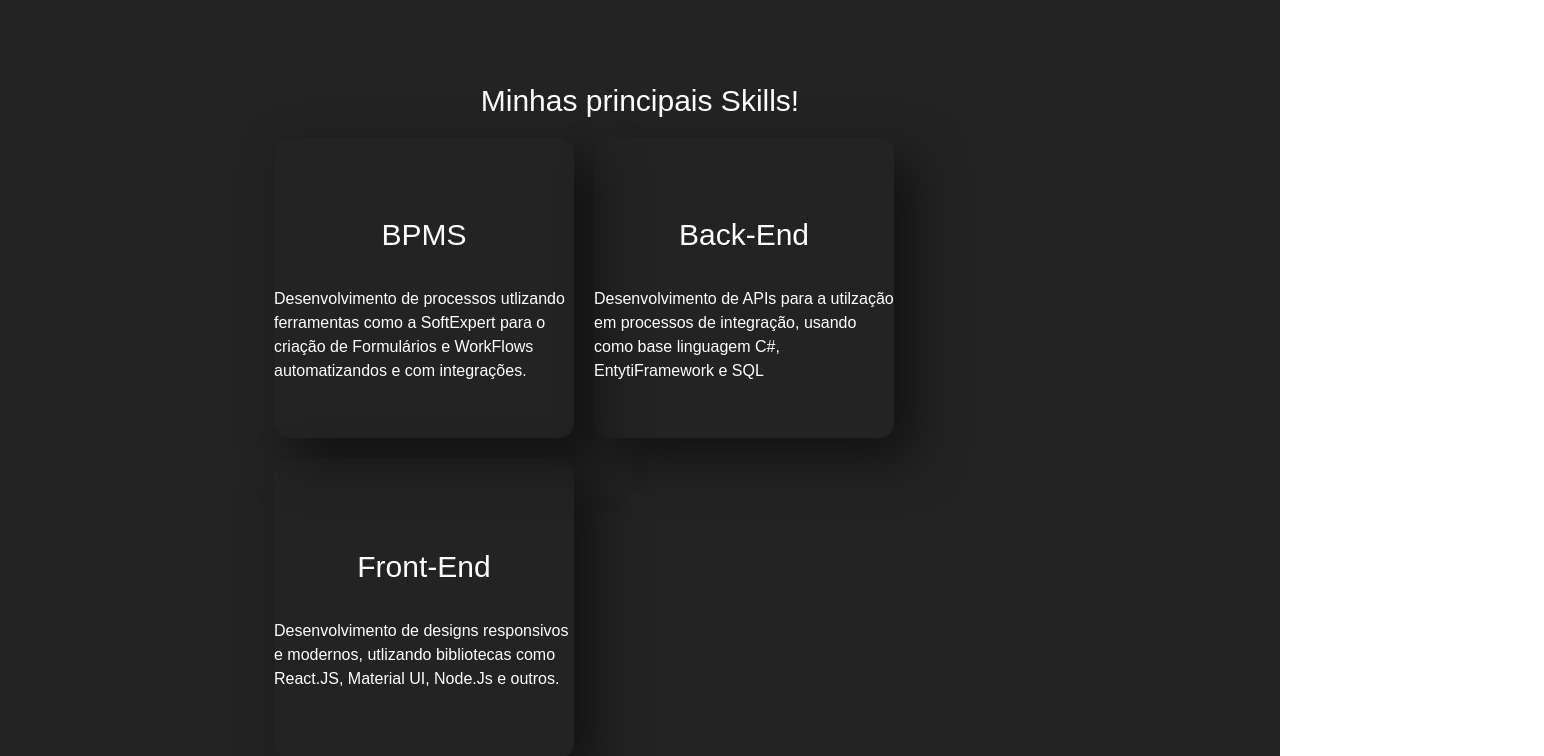
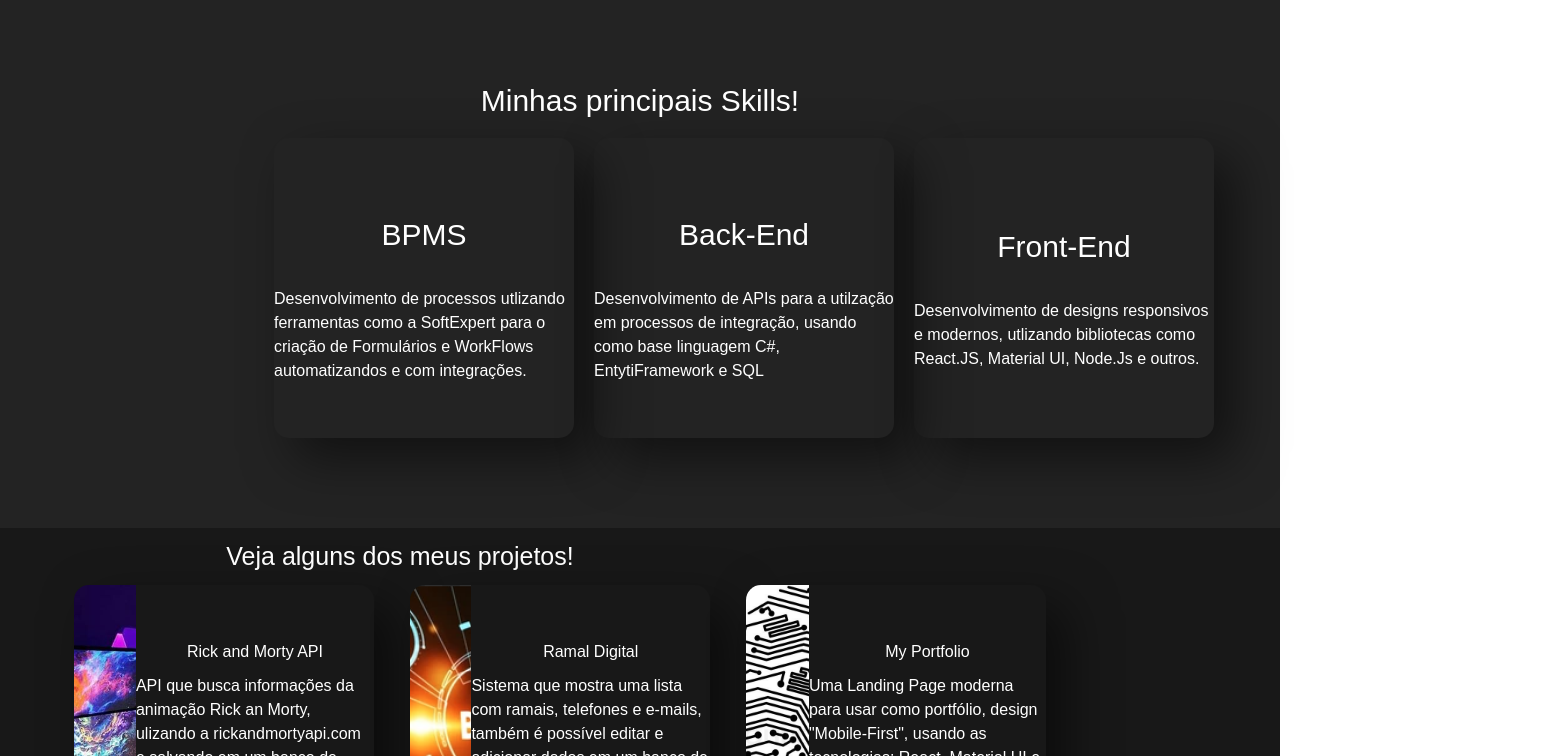
Before and after one commit to adielribeiro/adiel-portfolio, a React (Vite) app: page / in a window 1280 px wide. Shown: the part 1120-1876 px from the top of the page, 1544 px wide, since content can reach past the window. Built offline with nearby package versions, Linux system fonts and the light colour scheme.

Commit message:
corrigindo div de skill

```diff
--- a/src/pages/Home/sections/Skills/Skills.tsx
+++ b/src/pages/Home/sections/Skills/Skills.tsx
@@ -40,8 +40,10 @@ const Skills = () => {
                         className="Skills"
                         container
                         columns={{ xs: 1, md: 3 }}
-                        maxWidth={"1200px"}
+                        maxWidth={"100vw"}
+                        width={"1500px"}
                         maxHeight={"100%"}
+
                     >
                         <StyledBox>
                             <Grid2 container justifyContent={"center"}>
```
